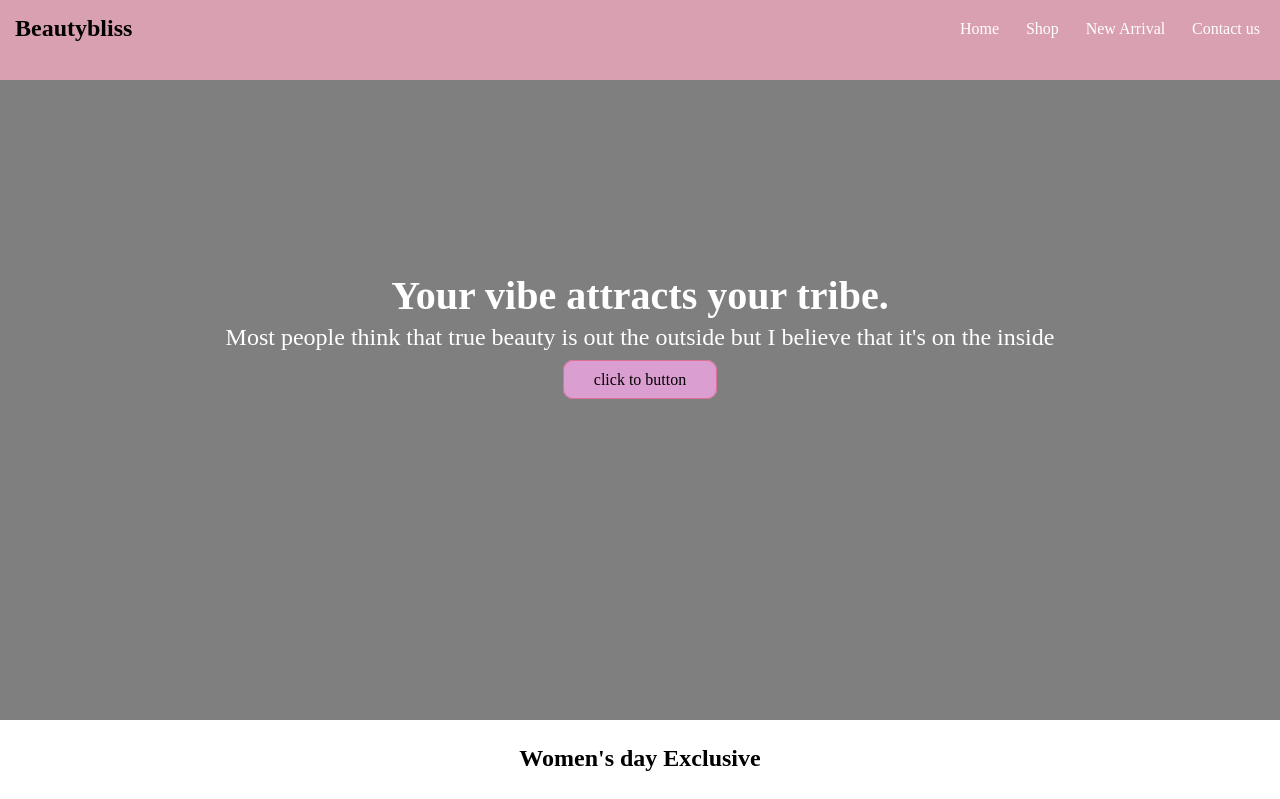
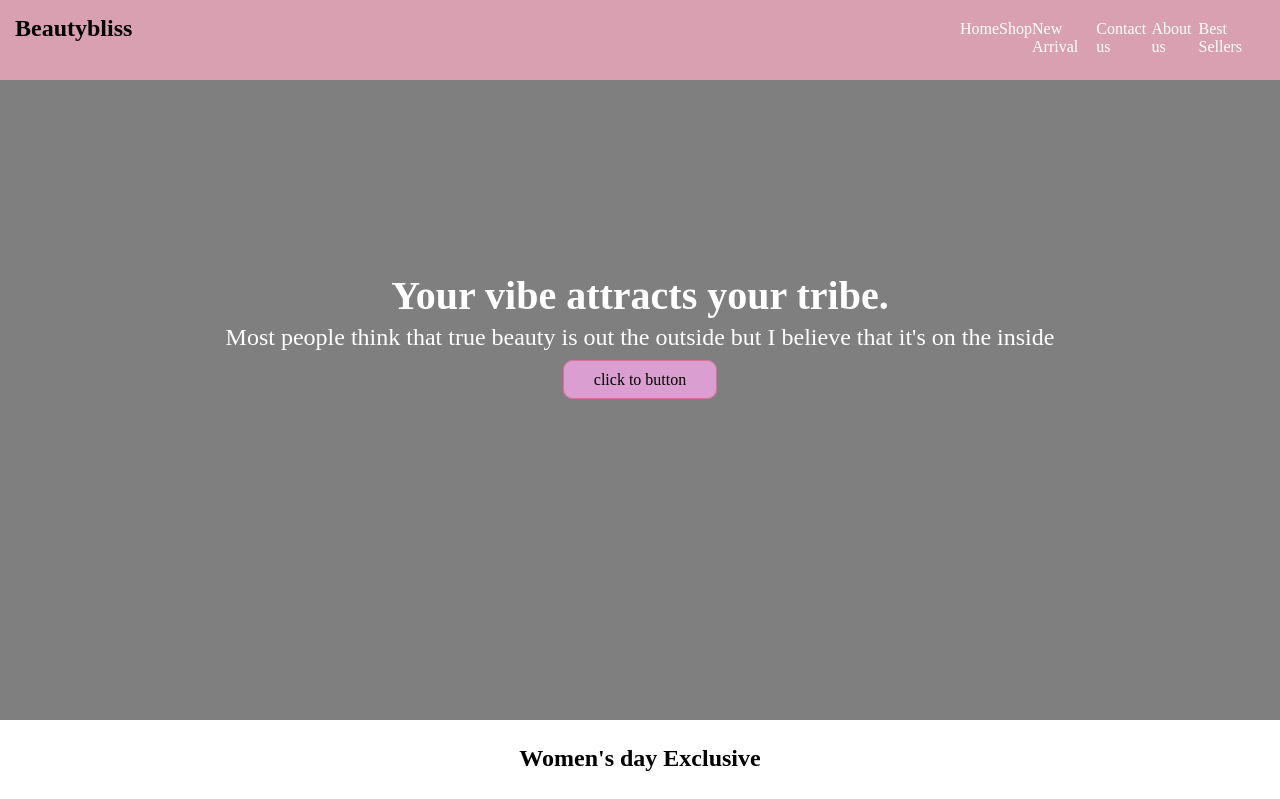
Before and after one commit to priyanshijain1608/beautybliss, a plain HTML site: page index.html in a window 1280 px wide. Shown: the top 799 px of the page. Drawn offline with Linux system fonts and the light colour scheme.

Commit message:
Added Nav Items

```diff
--- a/index.html
+++ b/index.html
@@ -14,6 +14,9 @@
             <li><a href="#Shop">Shop</a></li>
             <li><a href="#New Arrival">New Arrival</a></li>
             <li><a href="#Contact us">Contact us</a></li>
+            <li><a href="#Contact us">About us</a></li>
+            <li><a href="#Contact us">Best Sellers</a></li>
+
         </ul>
 
     </div>
```
